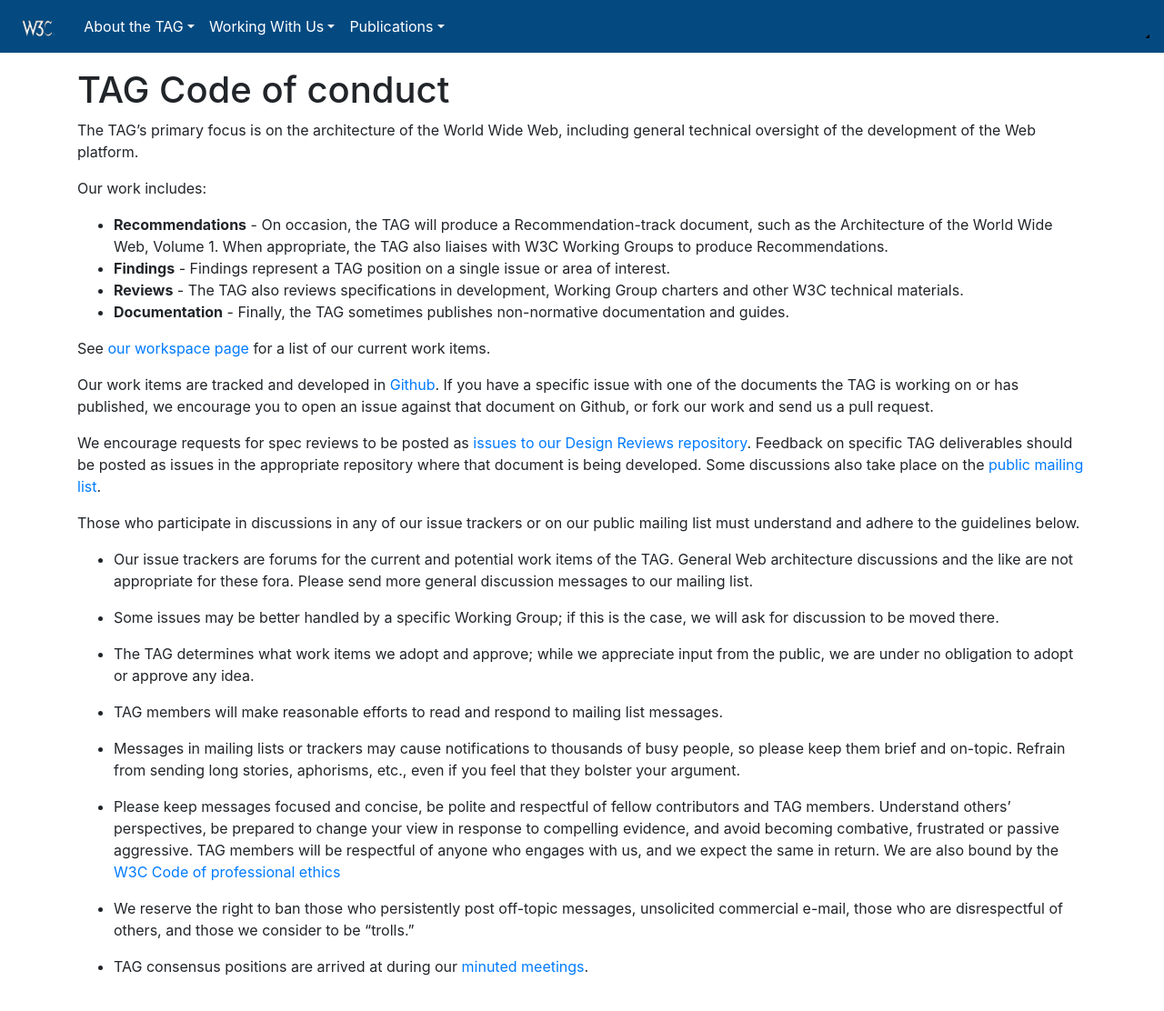
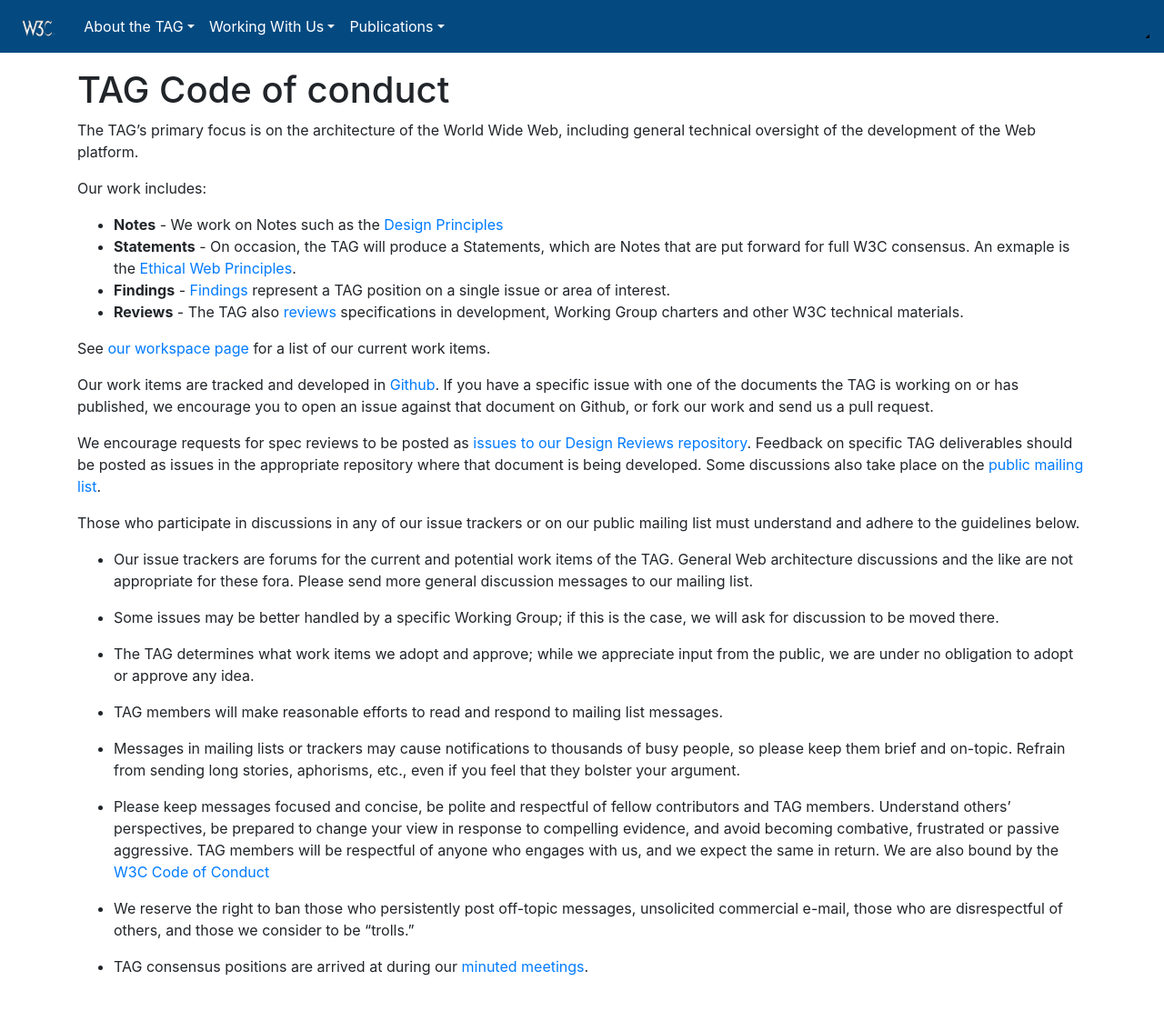
Before and after one commit to w3ctag/tag.w3.org, a Jekyll site: the page built from codeofconduct/index.md, in a window 1280 px wide and 1115 px high. Shown: the top 1112 px of the window at 91% size. Built offline with Jekyll 4.4.1, drawn with Linux system fonts in a browser that asks for light colours; nearby versions of some CDN libraries; library files that are not in the unit come from our copies.

Commit message:
Update index.md

```diff
--- a/codeofconduct/index.md
+++ b/codeofconduct/index.md
@@ -7,10 +7,10 @@
 
 Our work includes:
 
- * **Recommendations** - On occasion, the TAG will produce a Recommendation-track document, such as the Architecture of the World Wide Web, Volume 1. When appropriate, the TAG also liaises with W3C Working Groups to produce Recommendations.
- * **Findings** - Findings represent a TAG position on a single issue or area of interest.
- * **Reviews** - The TAG also reviews specifications in development, Working Group charters and other W3C technical materials.
- * **Documentation** - Finally, the TAG sometimes publishes non-normative documentation and guides.
+ * **Notes** - We work on Notes such as the [Design Principles](https://www.w3.org/TR/design-principles/)
+ * **Statements** - On occasion, the TAG will produce a Statements, which are Notes that are put forward for full W3C consensus. An exmaple is the [Ethical Web Principles](https://www.w3.org/TR/ethical-web-principles/).
+ * **Findings** - [Findings](https://tag.w3.org/findings/) represent a TAG position on a single issue or area of interest.
+ * **Reviews** - The TAG also [reviews](https://github.com/w3ctag/design-reviews/) specifications in development, Working Group charters and other W3C technical materials.
 
 See [our workspace page](https://github.com/w3ctag/) for a list of our current work items.
 
@@ -30,7 +30,7 @@
 
 * Messages in mailing lists or trackers may cause notifications to thousands of busy people, so please keep them brief and on-topic. Refrain from sending long stories, aphorisms, etc., even if you feel that they bolster your argument.
 
-* Please keep messages focused and concise, be polite and respectful of fellow contributors and TAG members. Understand others' perspectives, be prepared to change your view in response to compelling evidence, and avoid becoming combative, frustrated or passive aggressive.  TAG members will be respectful of anyone who engages with us, and we expect the same in return.  We are also bound by the [W3C Code of professional ethics](https://github.com/w3ctag/tag.w3.org/blob/master/codeofconduct/index.md)
+* Please keep messages focused and concise, be polite and respectful of fellow contributors and TAG members. Understand others' perspectives, be prepared to change your view in response to compelling evidence, and avoid becoming combative, frustrated or passive aggressive.  TAG members will be respectful of anyone who engages with us, and we expect the same in return.  We are also bound by the [W3C Code of Conduct](https://www.w3.org/policies/code-of-conduct/)
 
 * We reserve the right to ban those who persistently post off-topic messages, unsolicited commercial e-mail, those who are disrespectful of others, and those we consider to be “trolls.”
 
```
